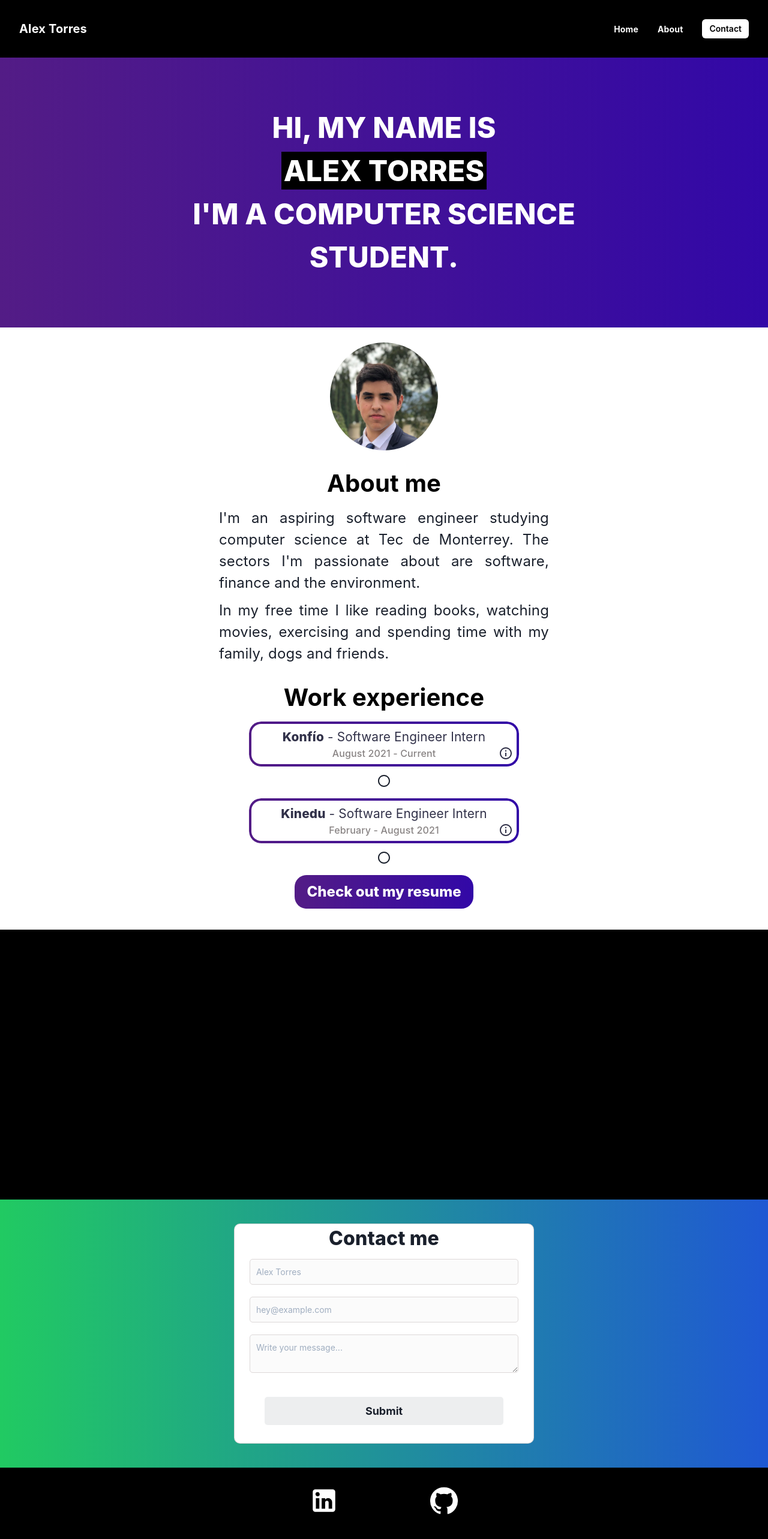
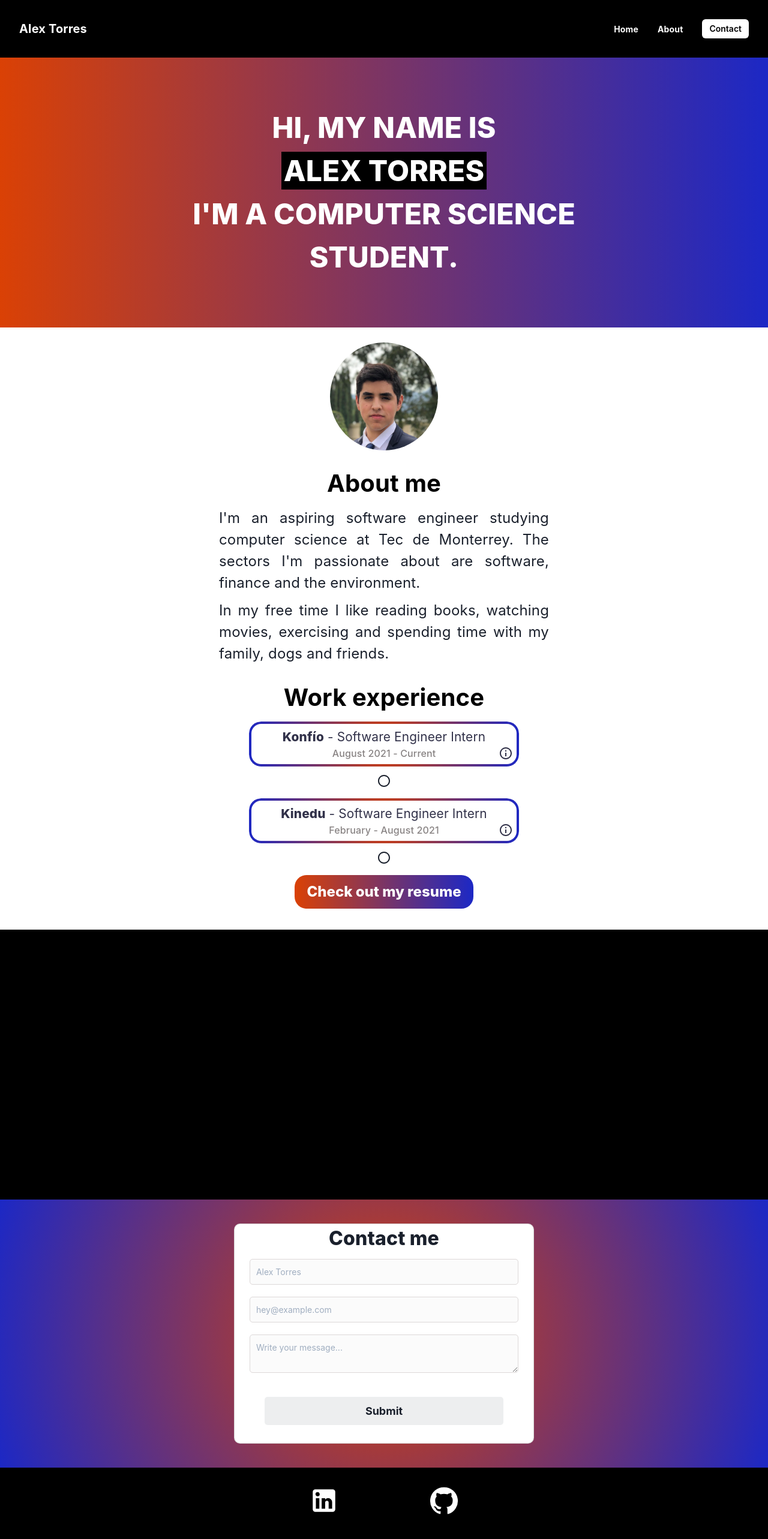
Before and after one commit to AlexTorres88/personal-website-v2, a React (Create React App) app: page / in a window 1280 px wide. Shown: the top 2566 px of the page at 60% size. Built offline with nearby package versions, Linux system fonts and the light colour scheme.

Commit message:
Refactor: Change webpage colors

```diff
--- a/src/assets/WorkExperience/WorkExperience.css
+++ b/src/assets/WorkExperience/WorkExperience.css
@@ -23,7 +23,7 @@
     bottom:0;
     padding: 4px;
     border-radius: 20px;
-    background: linear-gradient(to right, #531c86, #3208a7);
+    background: radial-gradient(circle, rgb(218, 65, 5) 0%, rgb(28, 40, 197) 100%);
     -webkit-mask:
        linear-gradient(#fff 0 0) content-box,
        linear-gradient(#fff 0 0);
@@ -56,7 +56,7 @@
 .btn-resume {
     margin: 10px 0;
     padding: 10px 20px;
-    background-image: linear-gradient(to right, #531c86, #3208a7);
+    background-image: linear-gradient(to right, rgb(218, 65, 5) 0%, rgb(28, 40, 197) 100%);
     border-radius: 20px;
     color: white;
     font-size: 1.5rem;
--- a/src/assets/modules/home/Home.css
+++ b/src/assets/modules/home/Home.css
@@ -1,7 +1,7 @@
 /* Top container */
 
 .top-container-wrapper {
-    background: linear-gradient(to right, #531c86, #3208a7);
+    background: linear-gradient(to right, rgb(218, 65, 5) 0%, rgb(28, 40, 197) 100%);
     min-height: 450px;
     max-height: 500px;
     display: flex;
@@ -72,7 +72,7 @@
 }
 
 .mc-contact-wrapper {
-    background-image: linear-gradient(to right, rgb(33, 202, 98),rgb(31, 88, 211));
+    background-image: radial-gradient(circle, rgb(218, 65, 5) 0%, rgb(28, 40, 197) 100%);
     text-align: center;
     padding: 5%;
 }
--- a/src/components/Navigation.js
+++ b/src/components/Navigation.js
@@ -54,7 +54,8 @@ const MenuLinks = ({ isOpen }) => {
                         color={"black"}
                         bg={"white"}
                         _hover={{
-                            bg: ["white", "white", "white", "white"]
+                            bg: ["primary.100"],
+                            color: "white"
                         }}
                     >
                         Contact
--- a/src/utils/theme.js
+++ b/src/utils/theme.js
@@ -2,7 +2,7 @@ import { extendTheme } from "@chakra-ui/react";
 
 const colors = {
   primary: {
-    100: "#000",
+    100: "#541dec",
   }
 };
 
```
